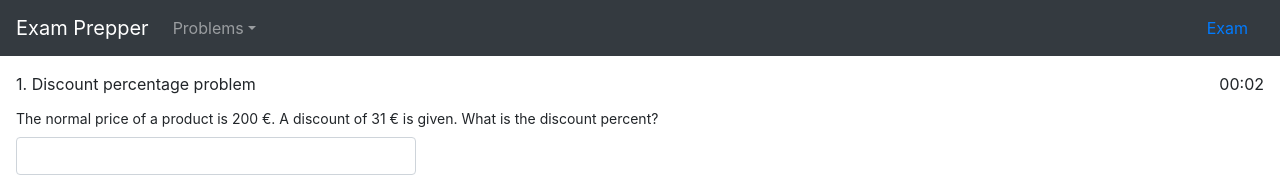
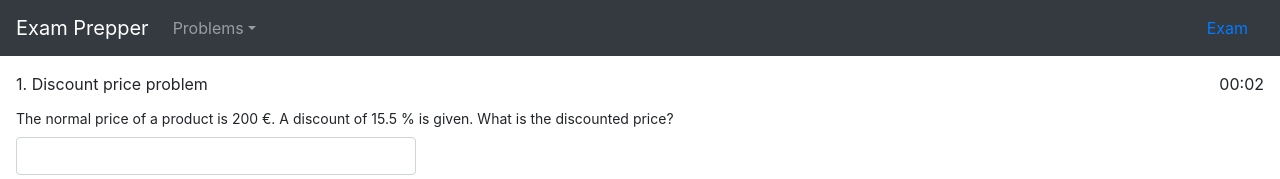
Before and after one commit to Custodia/exam-prepper, a React (Create React App) app: page /problems/customs-inspection in a window 1280 px wide. Both pictures are taken after a click on the button "Exam". Shown: the top 179 px of the page. Built offline with nearby package versions, Linux system fonts and the light colour scheme.

Commit message:
Add discountPrice problem

```diff
--- a/src/components/pages/Exam.jsx
+++ b/src/components/pages/Exam.jsx
@@ -16,6 +16,7 @@ import {
   employeeCount,
   workerCount,
   discountPercentage,
+  discountPrice,
   ALL_PROBLEMS
 } from '../../problems'
 
@@ -24,7 +25,7 @@ import { INITIALIZE_EXAM, SET_EXAM_STATE, SUBMIT_EXAM } from '../../reducers/exa
 import './Exam.css'
 
 const PROBLEM_POSITIONS = [
-  [ discountPercentage ],
+  [ discountPercentage, discountPrice ],
   [ fixedCosts ],
   [ customsInspection ],
   [ employeeCount ],
--- /dev/null
+++ b/src/problems/discountPrice.js
@@ -0,0 +1,29 @@
+import { randomIntegerBetween } from '../helpers'
+
+const id = 'discount-price'
+const problemTitle = 'Discount price problem'
+
+const getProblem = (rng) => {
+  const price = randomIntegerBetween(rng)(20, 40) * 10
+
+  let discountPercentage, discount, discountedPrice
+  do {
+    discountPercentage = randomIntegerBetween(rng)(100, 400) / 1000
+    discount = price * discountPercentage
+    discountedPrice = price - discount
+  } while (discount !== Math.round(discount))
+
+  const problemStatement = `The normal price of a product is ${price} €. A discount of ${discountPercentage * 100} % is given. What is the discounted price?`
+  const isAnswerCorrect = (answer) => parseInt(answer) === discountedPrice
+
+  return {
+    problemStatement,
+    isAnswerCorrect
+  }
+}
+
+export {
+  id,
+  problemTitle,
+  getProblem
+}
--- a/src/problems/index.js
+++ b/src/problems/index.js
@@ -3,13 +3,15 @@ import * as customsInspection from './customsInspection'
 import * as employeeCount from './employeeCount'
 import * as workerCount from './workerCount'
 import * as discountPercentage from './discountPercentage'
+import * as discountPrice from './discountPrice'
 
 const ALL_PROBLEMS = [
   fixedCosts,
   customsInspection,
   employeeCount,
   workerCount,
-  discountPercentage
+  discountPercentage,
+  discountPrice
 ]
 
 export {
@@ -18,5 +20,6 @@ export {
   employeeCount,
   workerCount,
   discountPercentage,
+  discountPrice,
   ALL_PROBLEMS
 }
```
